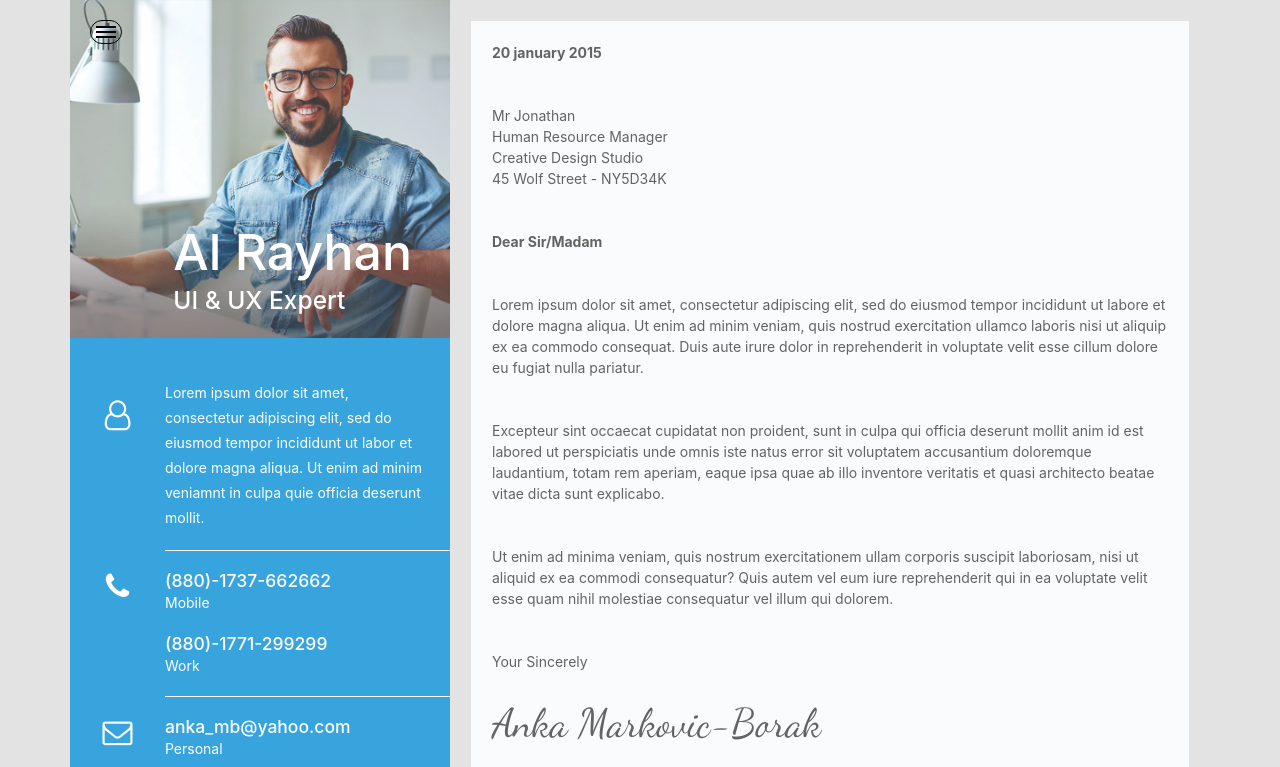
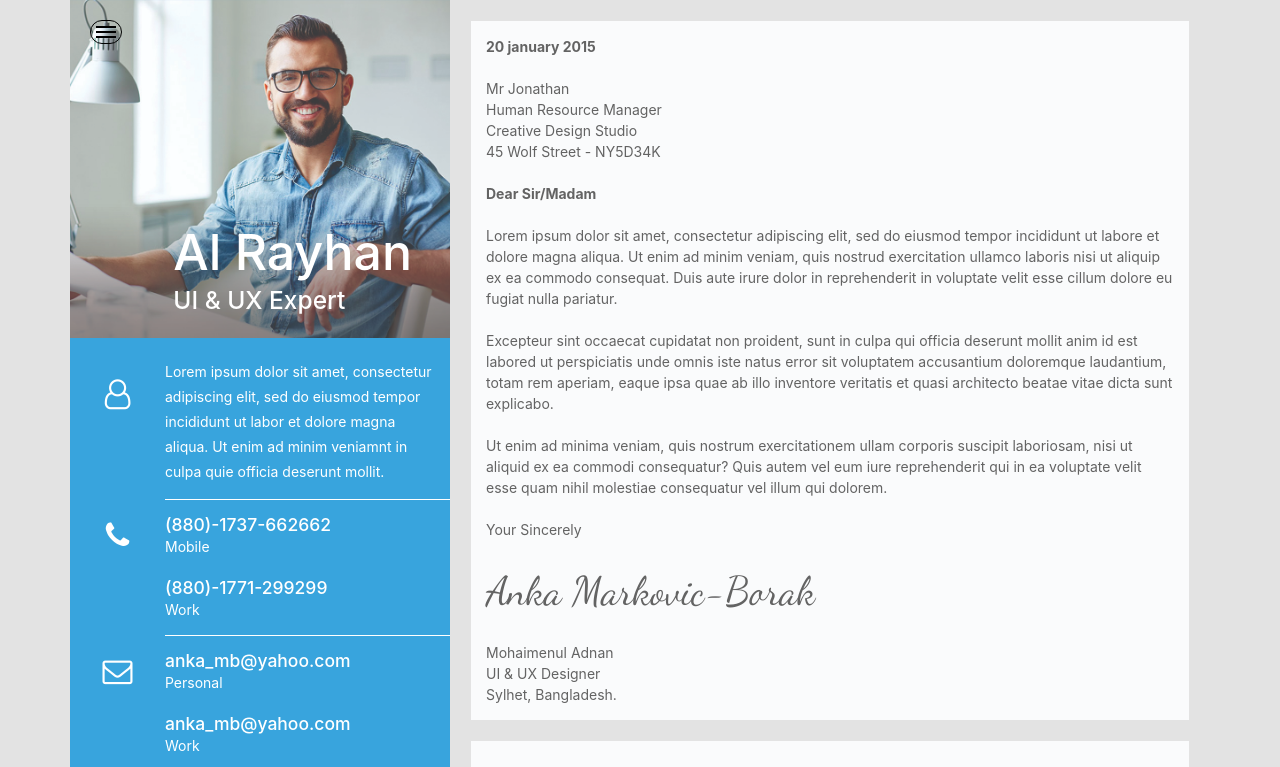
Before and after one commit to anka987/portfolio, a plain HTML site: page cover-letter.html in a window 1280 px wide. Shown: the top 767 px of the page. Drawn offline with Linux system fonts and the light colour scheme.

Commit message:
Sredjivanje strana

```diff
--- a/cover-letter.html
+++ b/cover-letter.html
@@ -28,7 +28,8 @@
             <![endif]-->
     </head>
 
-    <body style="background-color: #e3e3e3">
+   <body style="background-color: #e3e3e3">
+        <!--VERTICAL MENU START-->
         <nav class="menu">
             <ul class="side-menu list-unstyled">
                 <li>
@@ -45,17 +46,21 @@
         <div class="menu-overlay">
 
         </div>
+        <!--VERTICAL MENU END-->
+
         <div class="container">
             <!--MAIN START-->
             <main>
+                <!--DIV CLASS="ROW" START-->
                 <div class="row">
-                    <div class="col-lg-5 col-xl-4 pr-0 pl-0 mb-4 mb-lg-0 vertical">
+                    <div class="col-lg-5 col-xl-4 pr-0 pl-0 mb-4 mb-lg-0 vertical"> <!--klasa vertical je za vertikalni meni-->
 
+                        <!--TOGGLE MENU START-->
                         <div class="toggle-menu">
                             <span></span>
                             <span></span>
                             <span></span>
-                        </div>
+                        </div><!--TOGGLE MENU END-->
 
                         <!--SECTION PICTURE START-->
                         <section class="picture">
@@ -69,7 +74,7 @@
                         </section><!--SECTION PICTURE END-->
 
                         <!--SECTION INFO START-->
-                        <section class="info py-4 py-md-5" style="background-color: #38a4dd">
+                        <section class="info pt-4" style="background-color: #38a4dd">
                             <!--ARTICLE USER START-->
                             <article class="user">
                                 <div class="row no-gutters">
@@ -179,17 +184,17 @@
 
                     <div class="col-lg-7 col-xl-8  p-0 p-lg-3 p-xl-4">
                         <!--SECTION COVER-LETTER START-->
-                        <section class="cover-letter p-4 mb-3 mb-xl-4"  style="background-color: #fafbfc">
+                        <section class="cover-letter mb-4"  style="background-color: #fafbfc">
                             <article>
-                                <p class="date mb-3 mb-md-5">20 january 2015</p>
-                                <address class="mb-3 mb-md-5">
+                                <p class="date mb-4">20 january 2015</p>
+                                <address class="mb-4">
                                     Mr Jonathan<br>
                                     Human Resource Manager<br>
                                     Creative Design Studio<br>
                                     45 Wolf Street - NY5D34K
                                 </address>
-                                <p class="date mb-3 mb-md-5">Dear Sir/Madam</p>
-                                <p class="mb-3 mb-md-5">
+                                <p class="date mb-4">Dear Sir/Madam</p>
+                                <p class="mb-4">
                                     Lorem ipsum dolor sit amet, consectetur adipiscing elit,
                                     sed do eiusmod tempor incididunt ut labore et dolore magna aliqua.
                                     Ut enim ad minim veniam, quis nostrud exercitation ullamco laboris
@@ -197,7 +202,7 @@
                                     reprehenderit in voluptate velit esse cillum dolore eu fugiat nulla pariatur.
                                 </p>
 
-                                <p class="mb-3 mb-md-5">
+                                <p class="mb-4">
                                     Excepteur sint occaecat cupidatat non proident,
                                     sunt in culpa qui officia deserunt mollit anim id est
                                     labored ut perspiciatis unde omnis iste natus error
@@ -206,7 +211,7 @@
                                     veritatis et quasi architecto beatae vitae dicta sunt explicabo.
                                 </p>
 
-                                <p class="para3 mb-5">
+                                <p class="para3 mb-4">
                                     Ut enim ad minima veniam, quis nostrum exercitationem
                                     ullam corporis suscipit laboriosam, nisi ut aliquid
                                     ex ea commodi consequatur? Quis autem vel eum iure reprehenderit
@@ -214,11 +219,11 @@
                                     vel illum qui dolorem.
                                 </p>
 
-                                <p class="mb-3 mb-md-4">Your Sincerely</p>
+                                <p class="mb-4">Your Sincerely</p>
 
-                                <p class="signature mb-3 mb-md-5">Anka Markovic-Borak</p>
+                                <p class="signature mb-4">Anka Markovic-Borak</p>
 
-                                <address>
+                                <address class="m-0">
                                     Mohaimenul Adnan<br>
                                     UI & UX Designer<br>
                                     Sylhet, Bangladesh.
@@ -227,7 +232,7 @@
                         </section><!--SECTION COVER-LETTER END-->
 
                         <!--SECTION REFERENCES START-->
-                        <section class="references mb-3"  style="background-color: #fafbfc">
+                        <section class="references mb-4"  style="background-color: #fafbfc">
                             <article class="work-title mb-4 pt-3">
                                 <div class="row">
                                     <div class="col-2 text-center">
@@ -267,7 +272,7 @@
                         </section><!--SECTION REFERENCES END-->
 
                         <!-- Go to www.addthis.com/dashboard to customize your tools -->
-                        <div class="addthis_inline_share_toolbox text-center"></div>
+                        <div class="addthis_inline_share_toolbox text-center mb-4"></div>
                     </div>
                 </div>
             </main><!--MAIN END-->
--- a/css/style.css
+++ b/css/style.css
@@ -10,7 +10,7 @@ img{
     display: block;
 }
 
-/****MENU*****/
+/****VERTICAL MENU START*****/
 
 .vertical{
     position: relative;
@@ -78,9 +78,12 @@ img{
     font-size: 20px;
     text-transform: uppercase;
 }
+/****VERTICAL MENU END*****/
+
+
+
 /*1. PAGE START*/
 /**SECTION PICTURE START**/
-
 
 .picture figure img{
     width: 100%;
@@ -113,7 +116,7 @@ img{
 /**SECTION PICTURE END**/
 
 
-/**SECTION INFO**/
+/**SECTION INFO START**/
 
 .info{
     color: #fff;
@@ -125,16 +128,15 @@ img{
 }
 
 .info .col-9{
-    padding: 20px 0;
-    padding-right: 20px;
+    padding: 15px 0;
+    padding-right: 15px;
 }
 
 .info article:first-of-type .col-9{
     padding-top: 0 !important;
 }
 
-
-/*** ARTICLE USER***/
+/***ARTICLE USER***/
 
 .info .user .col-9{
     border-bottom: 1px solid #fff;
@@ -148,7 +150,7 @@ img{
     line-height: 25px;
 }
 
-/*** ARTICLE PHONE***/
+/***ARTICLE PHONE***/
 
 .info .phone .col-9{
     border-bottom: 1px solid #fff;
@@ -159,7 +161,6 @@ img{
 .info .address p:last-of-type{
     margin-bottom: 0;
 }
-
 
 /***ARTICLE EMAIL***/
 
@@ -172,14 +173,11 @@ img{
     color: #fff;
 }
 
-
 /***ARTICLE ADDRESS***/
-
 
 .info .address .col-9{
     border-bottom: 1px solid #fff;
 }
-
 
 /***ARTICLE SKILLS***/
 
@@ -208,10 +206,10 @@ img{
     right: -7px;
     top: -4.5px;
 }
-/*-----------------------------------------------*/
+/**SECTION INFO END**/
 
-/*****EXPERIENCE******/
 
+/** SECTION EXPERIENCE START**/
 
 .experience{
     color: #737373;
@@ -230,26 +228,22 @@ img{
     padding-top: 14px;
 }
 
-
-
-/******WORK-TITLE***************/
-
-
+/*** ARTICLE WORK-TITLE***/
 
 .work-title .fa{
     font-size: 30px;
 }
 
-
-/*********WORK***********/
+/***ARTICLE WORK***/
 
 .work:last-of-type p {
     border-bottom: none;
-
 }
 
+/** SECTION EXPERIENCE END**/
 
-/********EDUCATION************/
+
+/** SECTION EDUCATION START**/
 
 .education{
     color: #737373;
@@ -268,8 +262,10 @@ img{
     border-bottom: none;
 }
 
+/** SECTION EDUCATION END**/
 
-/**********INTERESTS******************/
+
+/** SECTION INTERESTS START**/
 
 .interests{
     color: #737373;
@@ -285,7 +281,10 @@ img{
     max-height: 40px;
 }
 
-/************SOCIAL***********************/
+/** SECTION INTERESTS END**/
+
+
+/** SECTION SOCIAL START**/
 
 .social{
     padding: 15px;
@@ -296,8 +295,8 @@ img{
     color: #38a4dd;
 }
 
+/** SECTION SOCIAL END**/
 /*1. PAGE END*/
-
 
 
 
@@ -307,6 +306,7 @@ img{
 
 .cover-letter{
     color: #636363;
+    padding: 15px;
 }
 
 .cover-letter .date{
@@ -319,6 +319,8 @@ img{
 }
 
 /**SECTION COVER-LETTER END**/
+
+/*------------------------------------------------------------------------------------*/
 
 /**SECTION REFERENCES START**/
 
```
Also changed, not shown: index.html (+5 -4 lines), portfolio.html (+1 -1 lines), single.html (+1 -1 lines).
